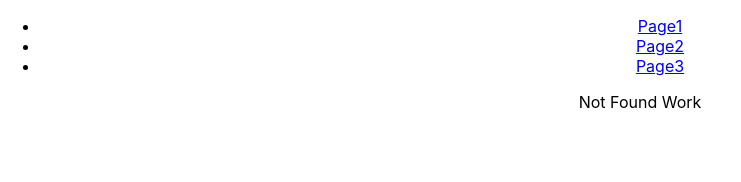
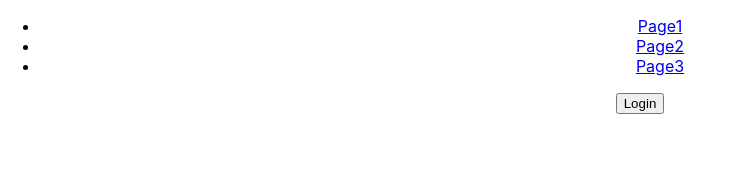
Before and after one commit to ratulshourov/reatct-js-routerwork, a React (Create React App) app: page /login in a window 1280 px wide. Before the commit this address had no page. Shown: the top 182 px of the page, without its empty margins (0-741 px from the left). Built offline with nearby package versions, Linux system fonts and the light colour scheme.

Commit message:
redirect to work

```diff
--- /dev/null
+++ b/src/Login.js
@@ -0,0 +1,18 @@
+import React, { Component } from 'react';
+import { Link } from 'react-router-dom';
+
+class Login extends Component {
+
+    sessionsave = () => {
+        sessionStorage.setItem("username", "ratul")
+    }
+    render() {
+
+        return (
+            <div>
+                <button onClick={this.sessionsave}>Login</button>
+            </div>
+        );
+    }
+}
+export default Login;
--- a/src/Myroute.js
+++ b/src/Myroute.js
@@ -4,6 +4,7 @@ import { Route } from 'react-router-dom/cjs/react-router-dom.min';
 import Page1 from './Page1';
 import Page2 from './Page2';
 import Page3 from './Page3';
+import Login from './Login';
 import Notfound from './Notfound';
 class Myroute extends Component {
 
@@ -13,6 +14,7 @@ class Myroute extends Component {
             <div>
                 <Switch>
                     <Route exact path="/page1" component={Page1} />
+                    <Route exact path="/login" component={Login} />
                     <Route exact path="/page2/:username" component={Page2} />
                     <Route exact path="/page3" component={Page3} />
                     <Route  component={Notfound} />
--- a/src/Page1.js
+++ b/src/Page1.js
@@ -1,10 +1,14 @@
 import React, { Component } from 'react';
-import { Link } from 'react-router-dom';
+import { Link, Redirect } from 'react-router-dom';
 
 class Page1 extends Component {
 
     render() {
-
+       if(sessionStorage.getItem("username")==null){
+return <Redirect to="/login"></Redirect>
+       }else {
+           return <h1>okkk Page 111</h1>
+       }
         return (
             <div>
 
```
